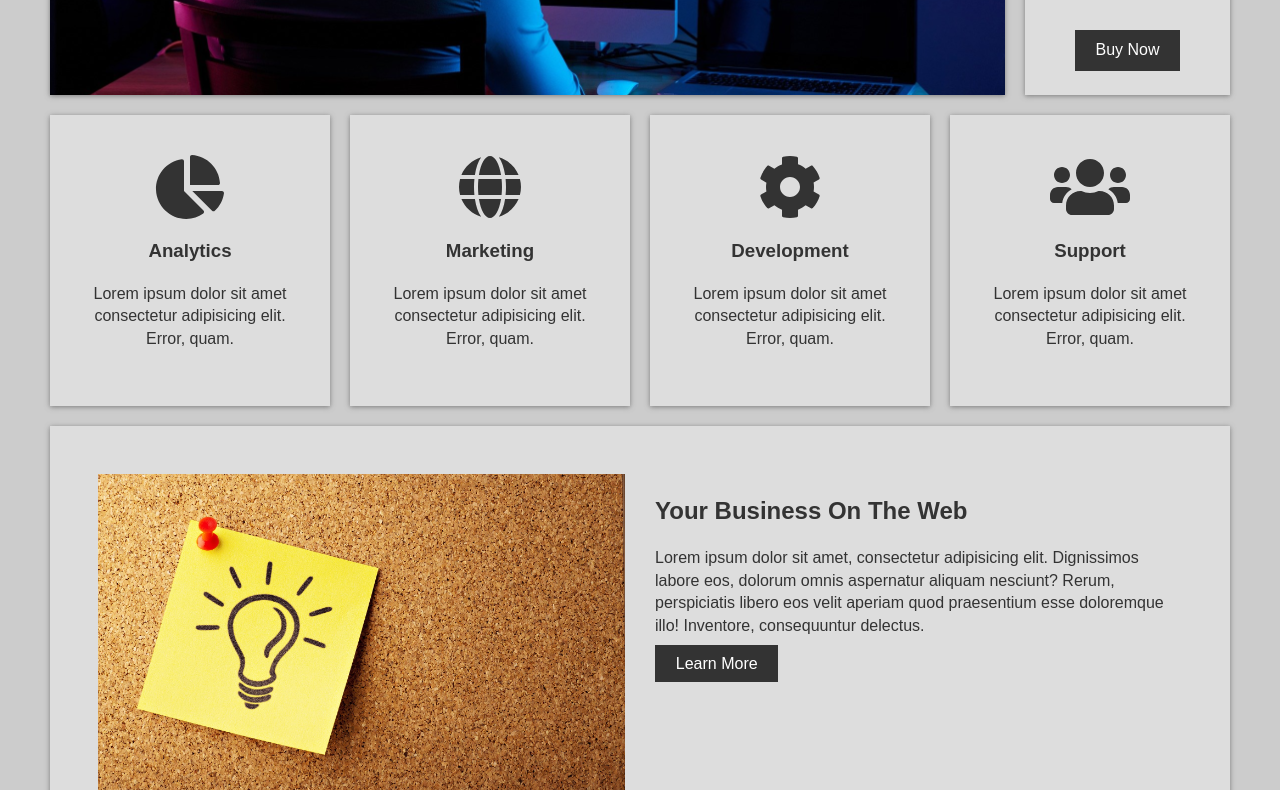
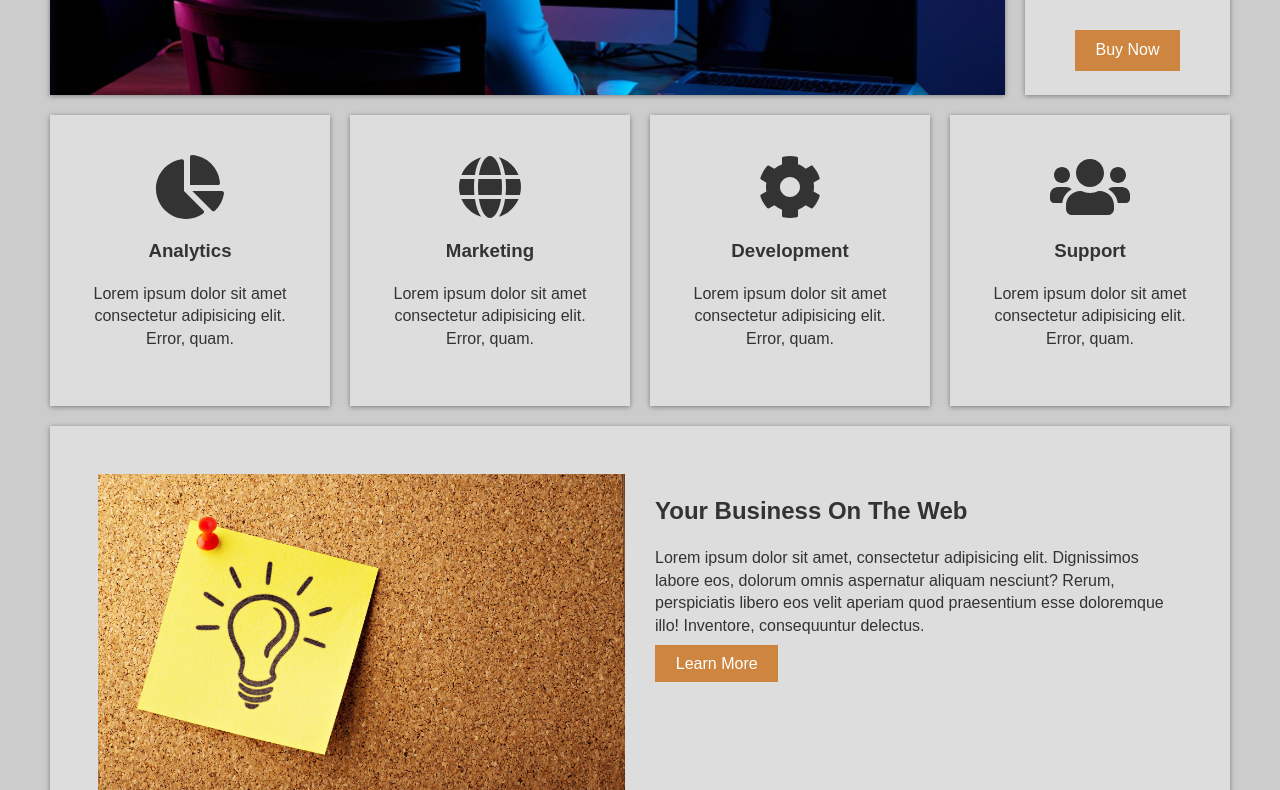
Before and after one commit to zicokiller/grid-biz, a plain HTML site: page index.html in a window 1280 px wide. Shown: the part 638-1428 px from the top of the page. Drawn offline with Linux system fonts and the light colour scheme.

Commit message:
changing btn background color

```diff
--- a/styles.css
+++ b/styles.css
@@ -20,7 +20,7 @@ body {
 }
 
 .btn {
-  background: var(--dark);
+  background: peru;
   color: var(--light);
   padding: 0.6rem 1.3rem;
   text-decoration: none;
```
